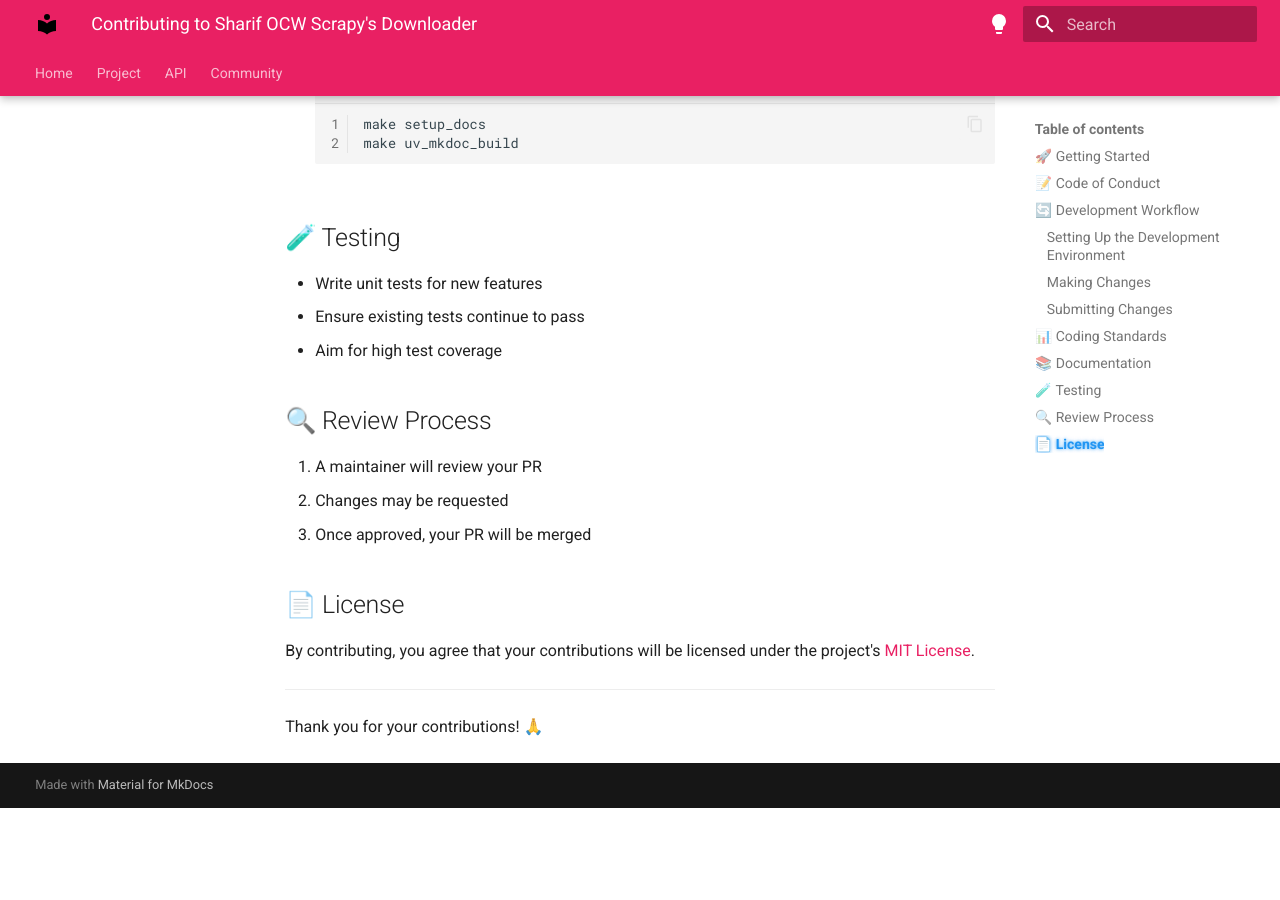
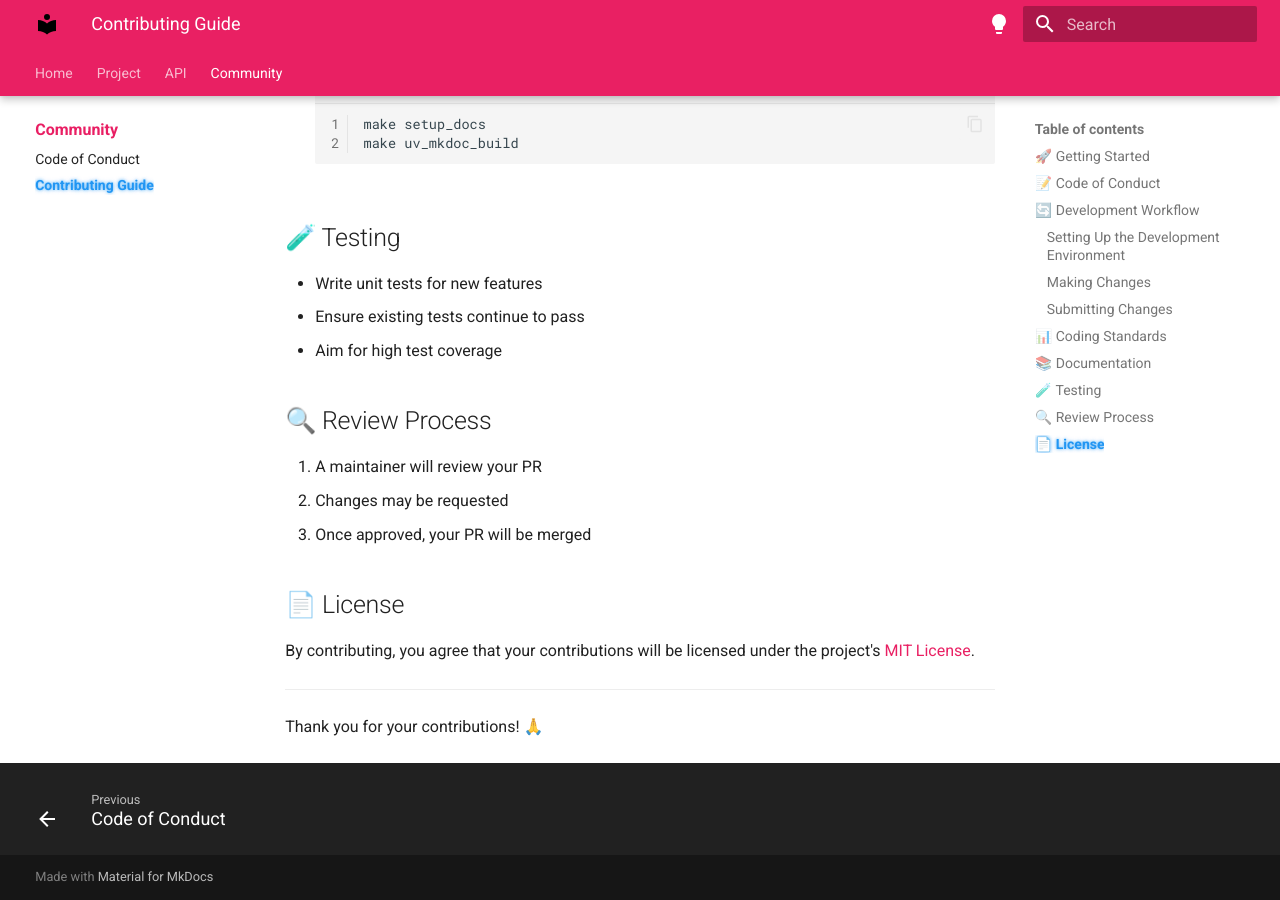
Before and after one commit to Mdevpro78/sharif-ocw-scrapy-downloader, an MkDocs documentation site: the page built from docs/contributing.md, in a window 1280 px wide and 900 px high, scrolled down 2163 px. Built offline with MkDocs 1.6.1 and Material for MkDocs 9.7.7, drawn with Linux system fonts in a browser that asks for light colours; before the commit the page ends 2971 px from its top, so only the background shows below that.

Commit message:
docs: update mkdocs configuration and navigation
- Remove deprecated blog plugin from plugins list
- Reorder community section navigation items
- Fix contributing guide filename case consistency

```diff
--- a/mkdocs.yml
+++ b/mkdocs.yml
@@ -79,7 +79,6 @@ theme:
 plugins:
   - tags
   - search
-  - blog
   - meta
   - section-index
   - glightbox
@@ -235,8 +234,8 @@ nav:
           - Variables: sharif_ocw_scrapy_downloader/variables.md
 
   - Community:
-      - Contributing Guide: CONTRIBUTING.md
       - Code of Conduct: CODE_OF_CONDUCT.md
+      - Contributing Guide: contributing.md
 # URL and rendering configuration
 # ------------------------------
 use_directory_urls: true        # Create clean URLs without .html extension
```
